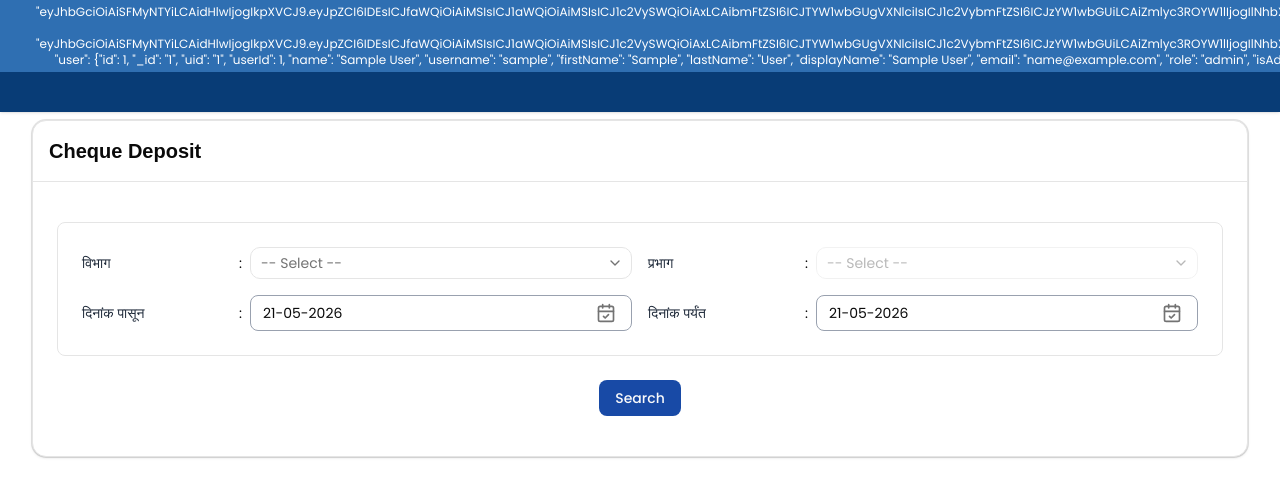
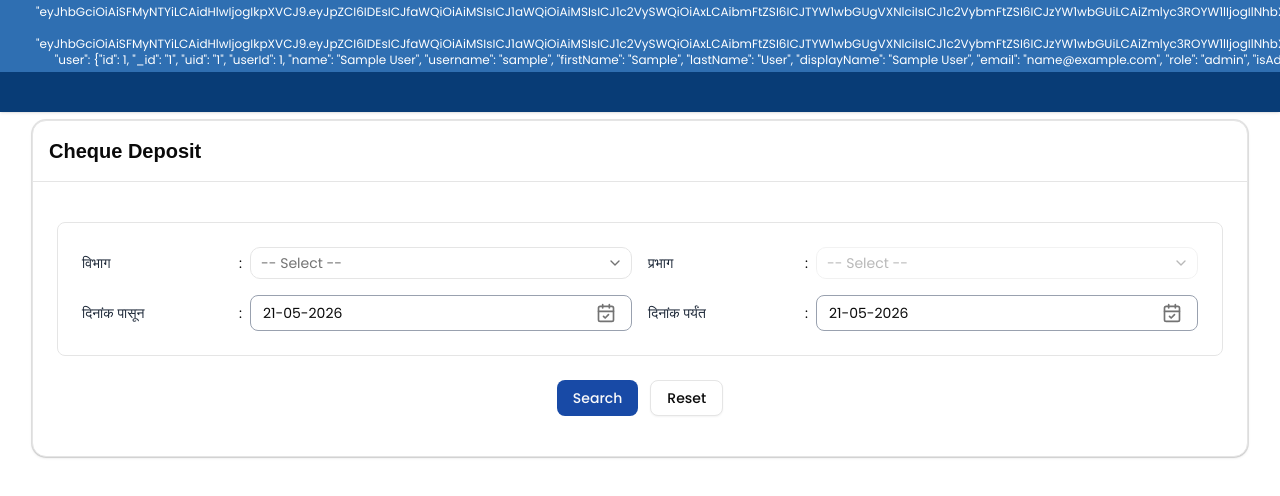
Before and after one commit to ASCENTechIndia/Nagarkaryavali-Accounts, a React (Vite) app in the folder accounts-frontend/: page /Transactions/FrmChequeDeposit in a window 1280 px wide. Shown: the top 496 px of the page. Built offline with nearby package versions, Linux system fonts and the light colour scheme; sample sign-in values are in the browser's storage.

Commit message:
ChequeDeposit Testing Points Cleared

```diff
--- a/accounts-frontend/src/pages/Transaction/ChequeDeposit.jsx
+++ b/accounts-frontend/src/pages/Transaction/ChequeDeposit.jsx
@@ -169,7 +169,7 @@ const ChequeDeposit = () => {
                 return;
             }
             Swal.fire({
-                title: "Loading Collection...",
+                title: "Loading Collection Center...",
                 allowOutsideClick: false,
                 allowEscapeKey: false,
                 showConfirmButton: false,
@@ -525,7 +525,7 @@ const ChequeDeposit = () => {
             if (!values.glcode) {
                 Swal.fire({
                     icon: "warning",
-                    title: "Validation",
+                    // title: "Validation",
                     text: "विभाग संकेतांक रिक्त असू शकत नाही",
                 });
                 return;
@@ -533,7 +533,7 @@ const ChequeDeposit = () => {
             if (!values.accno) {
                 Swal.fire({
                     icon: "warning",
-                    title: "Validation",
+                    // title: "Validation",
                     text: "लेखाशीर्ष रिक्त असू शकत नाही",
                 });
                 return;
@@ -541,7 +541,7 @@ const ChequeDeposit = () => {
             if (!values.depositDate) {
                 Swal.fire({
                     icon: "warning",
-                    title: "Validation",
+                    // title: "Validation",
                     text: "ठेव तारीख रिक्त असू शकत नाही",
                 });
                 return;
@@ -551,7 +551,7 @@ const ChequeDeposit = () => {
             if (selectedRows.length === 0) {
                 Swal.fire({
                     icon: "warning",
-                    title: "Validation",
+                    // title: "Validation",
                     text: "Please select at least one record.",
                 });
                 return;
@@ -770,7 +770,7 @@ const ChequeDeposit = () => {
     const detailHeaders = [
         "Select All",
         "Receipt Number",
-        "Ref No",
+        "Challan No",
         "Receipt Date",
         "Mode",
         "Department",
@@ -783,7 +783,7 @@ const ChequeDeposit = () => {
     const detailKeyMapping = {
         "Select All": "checked",
         "Receipt Number": "receiptNumber",
-        "Ref No": "refNo",
+        "Challan No": "refNo",
         "Receipt Date": "receiptDate",
         Mode: "mode",
         Department: "department",
@@ -880,7 +880,7 @@ const ChequeDeposit = () => {
                                             </FieldRow>
 
                                             {values.department === "7" && (
-                                                <FieldRow label="Collection">
+                                                <FieldRow label="Collection Center">
                                                     <Select
                                                         value={values.collection}
                                                         onValueChange={(value) =>
@@ -930,14 +930,32 @@ const ChequeDeposit = () => {
                                         </div>
                                     </div>
 
-                                    <div className="flex justify-center">
+                                    <div className="flex justify-center gap-3">
                                         <Button
                                             type="button"
                                             onClick={() => handleSearch(values)}
                                         >
                                             Search
                                         </Button>
+                                        <Button
+                                            type="button"
+                                            variant="outline"
+                                            onClick={() => {
+                                                resetForm();
+
+                                                setSummaryData([]);
+                                                setDetailData([]);
+                                                setDetailDataCache({});
+                                                setZoneList([]);
+                                                setCollectionList([]);
+                                                setGlOptions([]);
+                                                setAccountOptions([]);
+                                            }}
+                                        >
+                                            Reset
+                                        </Button>
                                     </div>
+
 
                                     {summaryData.length > 0 && (
                                         <>
```
Also changed, not shown: 2 other files (tests, documents, lock files or other folders).
